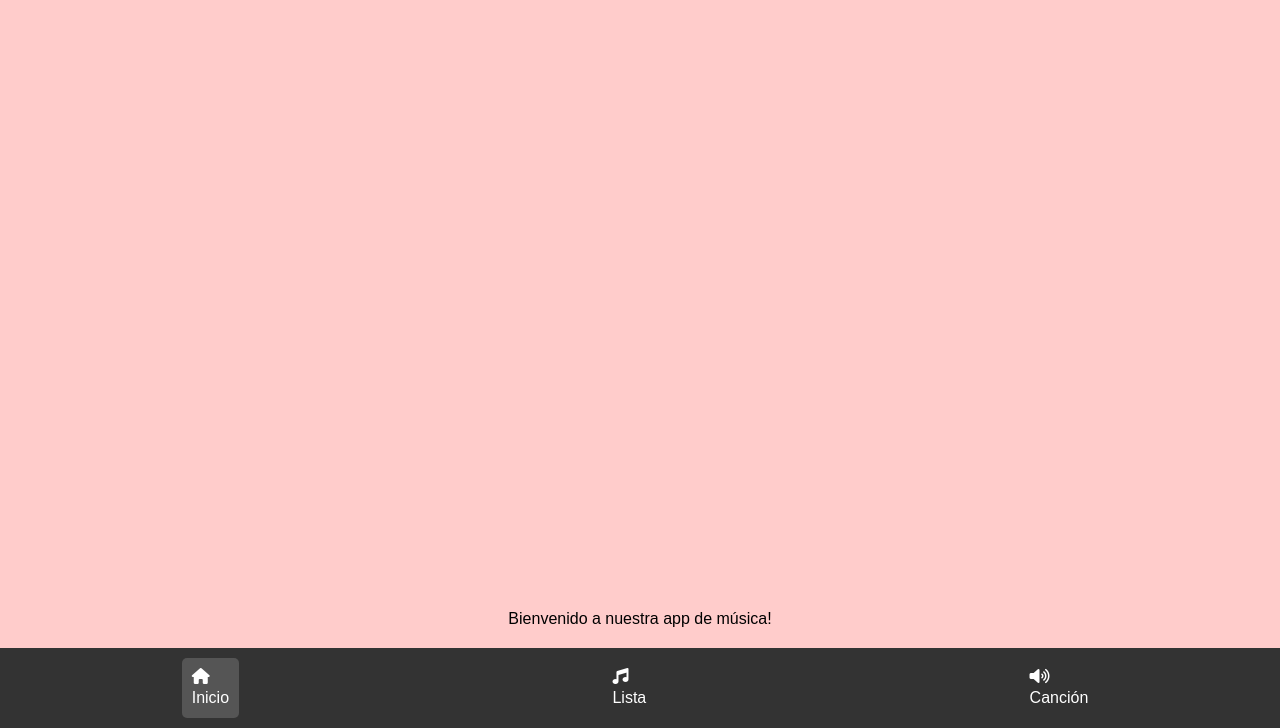
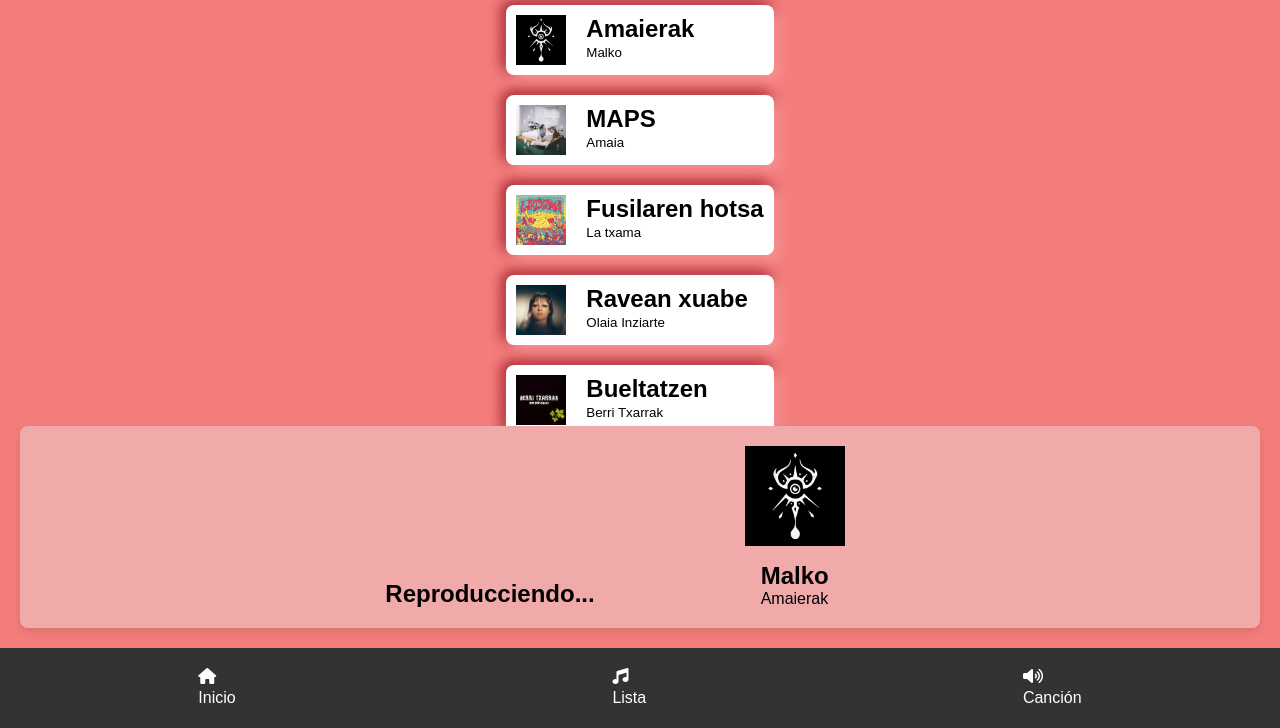
Before and after one commit to gurutze-fagoaga/music-player, a plain HTML site: page index.html in a window 1280 px wide. Shown: the part 72-800 px from the top of the page. Drawn offline with Linux system fonts and the light colour scheme.

Commit message:
avance ej7

```diff
--- /dev/null
+++ b/css/lista.css
@@ -0,0 +1,84 @@
+.containerCanciones{
+    display: flex;
+    flex-direction: column;
+    justify-content: center;
+}
+
+.cardCancion{
+    background-color: white;
+    box-shadow:  5px 5px 14px #ff9e9e,
+             -3px -3px 14px #8e0919;
+    padding: 10px;
+    border-radius: 8px;
+
+
+    list-style-type: none;
+    display: flex;
+    gap: 20px;
+    margin-top: 20px;
+    cursor: pointer;
+
+}
+
+.cardCancion img{
+    width: 50px;
+    height: 50px;
+}
+
+.tab-content {
+    position: absolute;
+    top: 0;
+    width: 100%;
+    padding: 20px;
+    z-index: 1;
+
+    overflow-y: auto;
+
+    left: 100%; /* por defecto fuera de pantalla */
+    transition: left 0.3s ease-in-out;
+
+    display:flex;
+    flex-direction: column;
+    justify-content: space-between;
+    align-items: center;
+    height: 100%;
+}
+
+.tab-content.active {
+    left: 0;
+    z-index: 2;
+}
+
+.cancionActual {
+    position: sticky;
+    bottom: 0px;
+    padding: 20px;
+    border-radius: 8px;
+    display: flex;
+    gap: 100px;
+    background-color: rgb(240, 170, 170);
+    color: rgb(0, 0, 0);
+    width: 100%;
+    object-fit: cover;
+    margin-top: 20px;
+    box-shadow: 0 4px 8px rgba(0, 0, 0, 0.1);
+    justify-content: center;
+    align-items: end;
+}
+
+.reproductor{
+    display: flex;
+    gap: 1em;
+    justify-content: center;
+    align-items: end;
+    width: 200px;
+}
+
+.cancionActual img {
+    width: 100px;
+}
+
+.reproductorInfo{
+    display: flex;
+    flex-direction: column;
+}
--- a/css/main.css
+++ b/css/main.css
@@ -1,8 +1,3 @@
-* {
-    box-sizing: border-box;
-    margin: 0;
-    padding: 0;
-}
 
 body {
     height: 100vh;
@@ -15,31 +10,7 @@ body {
     position: relative;
     overflow: hidden;
     flex-grow: 1;
-
 }
-
-.tab-content {
-    position: absolute;
-    top: 0;
-    width: 100%;
-    padding: 20px;
-    z-index: 1;
-
-    left: 100%; /* por defecto fuera de pantalla */
-    transition: left 0.3s ease-in-out;
-
-    display:flex;
-    flex-direction: column;
-    justify-content: space-between;
-    align-items: center;
-    height: 100%;
-}
-
-.tab-content.active {
-    left: 0;
-    z-index: 2;
-}
-
 
 .bottom-nav {
     height: 80px;
@@ -47,7 +18,7 @@ body {
     justify-content: space-around;
     background-color: #333;
     color: white;
-    padding: 10px 0
+    padding: 10px;
 }
 
 .nav-button {
--- /dev/null
+++ b/css/reproductor.css
@@ -0,0 +1,29 @@
+.paginaCancionActual {
+    width: 50%;
+    padding: 20px;
+    border-radius: 8px;
+    display: flex;
+    flex-direction: column;
+    gap: 10px;
+    background-color: rgb(240, 170, 170);
+    color: rgb(0, 0, 0);
+    object-fit: cover;
+    margin-top: 20px;
+    box-shadow: 0 4px 8px rgba(0, 0, 0, 0.1);
+    justify-content: center;
+    align-items: center;
+
+}
+
+.paginaCancionActual img{
+    max-width: 100%;
+}
+
+.reproductor{
+    display: flex;
+    flex-direction: column;
+    gap: 1em;
+    justify-content: center;
+    align-items: center;
+    width: 200px;
+}
--- /dev/null
+++ b/css/reset.css
@@ -0,0 +1,5 @@
+* {
+    box-sizing: border-box;
+    margin: 0;
+    padding: 0;
+}
--- a/index.html
+++ b/index.html
@@ -5,18 +5,22 @@
     <meta name="viewport" content="width=device-width, initial-scale=1.0">
     <title>App de Música</title>
     <link rel="stylesheet" href="https://cdnjs.cloudflare.com/ajax/libs/font-awesome/6.0.0-beta3/css/all.min.css">
-    <link rel="stylesheet" href="css/main.css">
+    <link rel="stylesheet" href="./css/reset.css">
+    <link rel="stylesheet" href="./css/main.css">
+    <link rel="stylesheet" href="./css/lista.css">
+    <link rel="stylesheet" href="./css/reproductor.css">
+
 </head>
 <body>
     <div class="container">
-        <div id="tab1" class="tab-content active" style="background-color: #ffcccb;">
+        <div id="tab1" class="tab-content " style="background-color: #f37d7b;">
             <h1>Página Principal</h1>
             <p>Bienvenido a nuestra app de música!</p>
         </div>
-        <div id="tab2" class="tab-content" style="background-color: #add8e6;">
+        <div id="tab2" class="tab-content active" style="background-color: #f37d7b;">
             <h1>Lista de Reproducción</h1>
 
-            <ul id="containerCanciones">
+            <ul id="containerCanciones" class="containerCanciones">
                 <!-- <li class="cardCancion">
                     <img src="./img/tema1.jpg" alt="Artista 1">
                     <div>
@@ -26,19 +30,21 @@
                 </li> -->
             </ul>
 
-            <div id="cancionActual">
+            <div class="cancionActual" id="cancionActual">
             </div>
 
 
         </div>
-        <div id="tab3" class="tab-content" style="background-color: #90ee90;">
+        <div id="tab3" class="tab-content" style="background-color: #f37d7b;">
 
                 <h1>Canción Actual</h1>
-                <div class="player">
-                    <i class="fas fa-play"></i>
-                    <i class="fas fa-pause"></i>
-                    <i class="fas fa-step-forward"></i>
-                    <i class="fas fa-step-backward"></i>
+                <div class="paginaCancionActual" id="paginaCancionActual">
+                </div>
+                    <div class="player">
+                    <i id="btnPlay" class="fas fa-play"></i>
+                    <i id="btnPausa" class="fas fa-pause"></i>
+                    <i id="btnSiguiente" class="fas fa-step-forward"></i>
+                    <i id="btnAnterior" class="fas fa-step-backward"></i>
                 </div>
                 <audio src="" controls></audio>
 
@@ -46,8 +52,8 @@
     </div>
 
     <nav class="bottom-nav">
-        <button class="nav-button active" data-tab="tab1"><i class="fas fa-home"></i><span>Inicio</span></button>
-        <button class="nav-button" data-tab="tab2"><i class="fas fa-music"></i><span>Lista</span></button>
+        <button class="nav-button " data-tab="tab1"><i class="fas fa-home"></i><span>Inicio</span></button>
+        <button class="nav-button" data-tab="tab2 active"><i class="fas fa-music"></i><span>Lista</span></button>
         <button class="nav-button" data-tab="tab3"><i class="fas fa-volume-up"></i><span>Canción</span></button>
     </nav>
 
--- a/js/script.js
+++ b/js/script.js
@@ -1,20 +1,29 @@
+// PARTE 1
+
 const navegador = document.querySelector(".bottom-nav");
 const listaBotones = navegador.querySelectorAll(".nav-button");
 const listaContents = document.querySelectorAll(".tab-content");
 const paginaCanciones = document.querySelector("#tab2");
-const cancionActual = document.querySelector("#cancionActual")
+const cancionActual = document.querySelector("#cancionActual");
+const paginaCancionActual = document.querySelector("#paginaCancionActual");
 const container = document.querySelector(".container");
+const btnAnterior = document.querySelector("#btnAnterior");
+const btnPlay = document.querySelector("#btnPlay");
+const btnPausa = document.querySelector("#btnPausa");
+const btnSiguiente = document.querySelector("#btnSiguiente");
 
 const listaCanciones = [
-    { id: 1, titulo: "Canción 1", artista: "Artista 1", imagen: "img/img1.jpg", cancion: "https://www.soundhelix.com/examples/mp3/SoundHelix-Song-1.mp3" },
-    { id: 2, titulo: "Canción 2", artista: "Artista 2", imagen: "img/img2.jpg", cancion: "https://www.soundhelix.com/examples/mp3/SoundHelix-Song-2.mp3" },
-    { id: 3, titulo: "Canción 3", artista: "Artista 3", imagen: "img/img3.jpg", cancion: "https://www.soundhelix.com/examples/mp3/SoundHelix-Song-3.mp3" },
-    { id: 4, titulo: "Canción 4", artista: "Artista 4", imagen: "img/img4.jpg", cancion: "https://www.soundhelix.com/examples/mp3/SoundHelix-Song-4.mp3" },
-    { id: 5, titulo: "Canción 5", artista: "Artista 5", imagen: "img/img5.jpg", cancion: "https://www.soundhelix.com/examples/mp3/SoundHelix-Song-5.mp3" }
+    { id: 0, titulo: "Amaierak", artista: "Malko", imagen: "img/malko.jpeg", cancion: "https://www.soundhelix.com/examples/mp3/SoundHelix-Song-1.mp3" },
+    { id: 1, titulo: "MAPS", artista: "Amaia", imagen: "img/amaia.webp", cancion: "https://www.soundhelix.com/examples/mp3/SoundHelix-Song-2.mp3" },
+    { id: 2, titulo: "Fusilaren hotsa", artista: "La txama", imagen: "img/la-txama.jpg", cancion: "https://www.soundhelix.com/examples/mp3/SoundHelix-Song-3.mp3" },
+    { id: 3, titulo: "Ravean xuabe", artista: "Olaia Inziarte", imagen: "img/olaia-inziarte-zerrautsa.jpg", cancion: "https://www.soundhelix.com/examples/mp3/SoundHelix-Song-4.mp3" },
+    { id: 4, titulo: "Bueltatzen", artista: "Berri Txarrak", imagen: "img/berri-txarrak.jpg", cancion: "https://www.soundhelix.com/examples/mp3/SoundHelix-Song-5.mp3" }
 ];
 
-let idCancion = listaCanciones.id;
+let idCancion = 0;
 
+
+// PARTE 2
 
 listaBotones.forEach((btn, idx) => {
     btn.addEventListener("click", () => {
@@ -27,39 +36,84 @@ listaBotones.forEach((btn, idx) => {
     });
 });
 
-listaCanciones.forEach (cancion => {
+listaCanciones.forEach(cancion => {
     // deconstrucción del objeto "tema"
     const { id, titulo, artista, imagen, fuente } = cancion;
-    console.log(titulo);
 
     // usamos innerHTML para crear nuestros temas
     containerCanciones.innerHTML += `
-                                        <li class="cardCancion">
-                                            <img src="./${imagen}" alt="Artista 1">
-                                            <div>
-                                                <h2>${titulo}</h2>
-                                                <small>${artista}</small>
+                                        <li id="${id}" class="cardCancion">
+                                            <img id="${id}" src="./${imagen}" alt="Artista 1">
+                                            <div id="${id}" >
+                                                <h2 id="${id}" >${titulo}</h2>
+                                                <small id="${id}" >${artista}</small>
                                             </div>
                                         </li>
+`
 
-`
 });
 
+// creamos la función de cargar la canción actual
 
 const handleCargarCancion = () => {
+    const titulo = listaCanciones[idCancion].titulo;
+    const artista = listaCanciones[idCancion].artista;
+    const imagen = listaCanciones[idCancion].imagen;
+
     cancionActual.innerHTML =
     `
     <h2>Reproducciendo...</h2>
     <div class= "reproductor" >
         <img src = "${imagen}">
+        <div class="reproductorInfo">
             <h2 class="artista">${artista}</h2>
             <span class="mp3">${titulo} </span>
         </div>
+    </div>
     `;
+
+    paginaCancionActual.innerHTML = cancionActual.innerHTML;
+
+
 };
 
+// funciones de los controllers
 
-container.addEventListener("click", (e) => {
-    idCancion = listaCanciones.id;
+btnSiguiente.addEventListener("click", () => {
+    idCancion++;
+    console.log(idCancion);
+    reiniciarReproduccion();
     handleCargarCancion();
 });
+
+btnAnterior.addEventListener("click", () => {
+    idCancion--;
+    reiniciarReproduccion();
+    handleCargarCancion();
+});
+
+
+function reiniciarReproduccion() {
+    if (idCancion >= 5) {
+        idCancion = 0;
+    } else if (idCancion <= -1) {
+        idCancion = 4;
+    };
+    console.log(idCancion);
+};
+
+// llamamos a la canción actual al hacer click en las canciones
+
+paginaCanciones.addEventListener("click", (event) => {
+    console.log(event.target.id);
+    // el id de los elementos que quiero que se reproduzcan al clickear = "id" de listaCanciones = la posición en el array
+    idCancion = event.target.id;
+    handleCargarCancion();
+});
+
+
+
+
+// PARTE 3: Ejecutamos la función de cargar la canción actual, con la canción nº 1 (idCancion=0)por defecto
+
+handleCargarCancion();
```
Also changed, not shown: img/amaia.webp (added), img/berri-txarrak.jpg (added), img/la-txama.jpg (added), img/malko.jpeg (added), img/olaia-inziarte-zerrautsa.jpg (added). Lines whose indentation alone changed are shown as unchanged.
